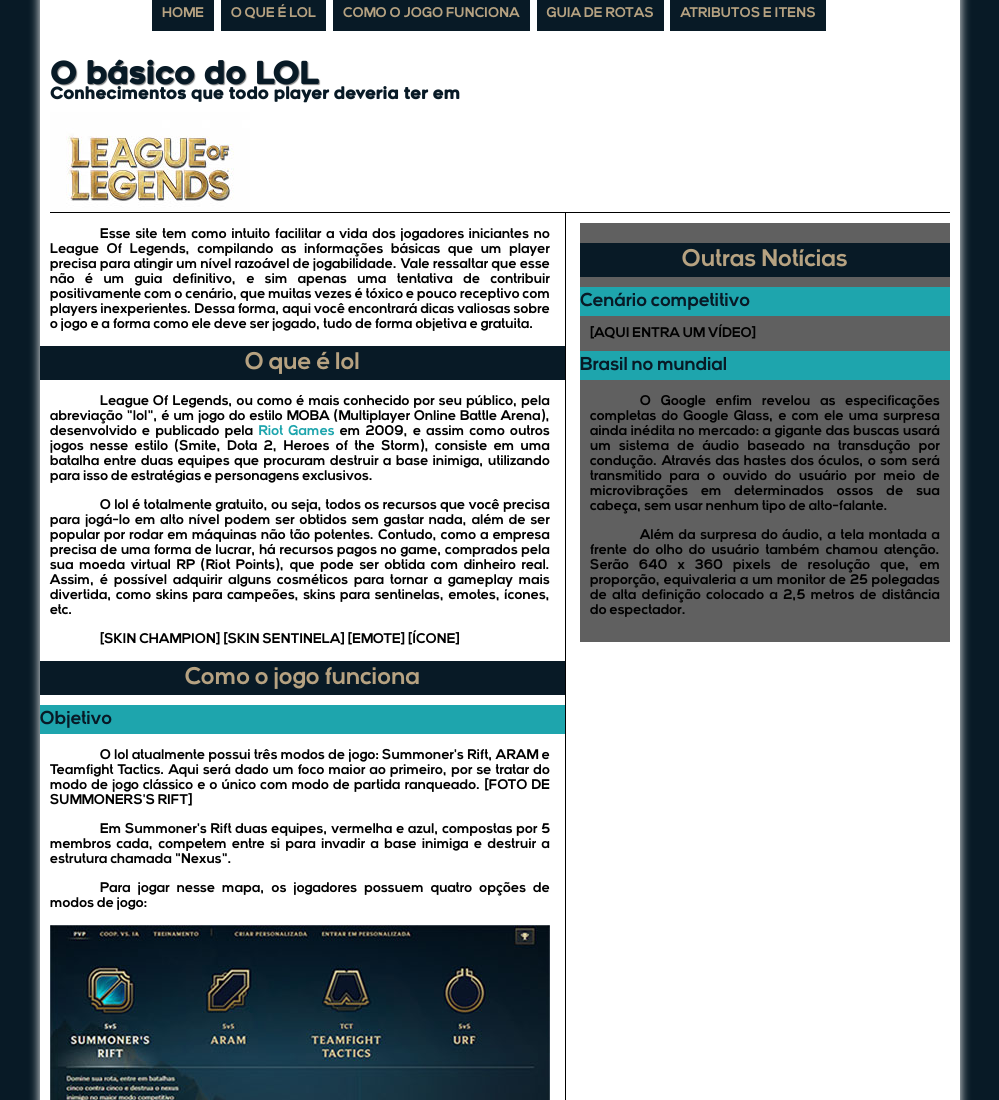
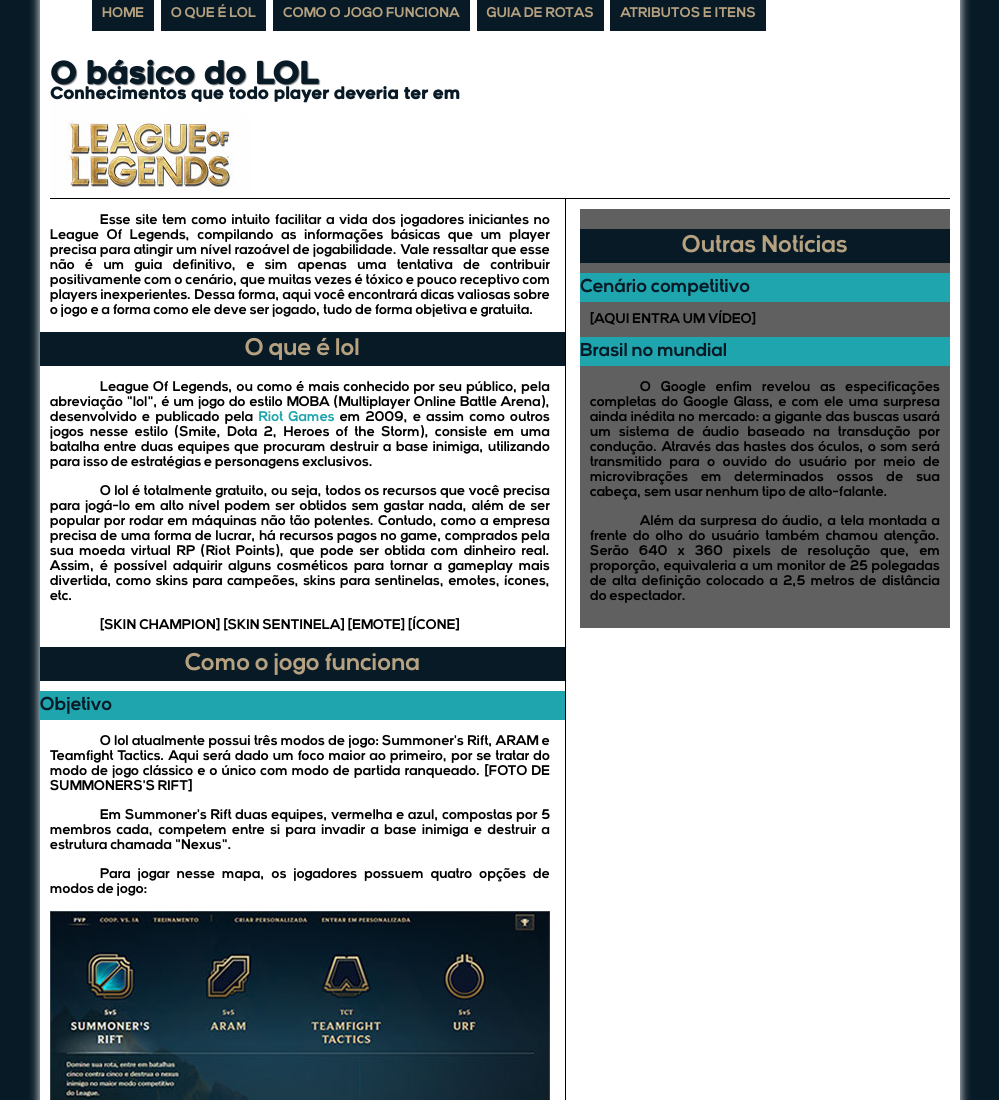
Before and after one commit to Leonardo-FP/Guia-do-Lolzeiro, a plain HTML site: page index.html in a window 1280 px wide. Shown: the top 1100 px of the page, without its empty margins (140-1139 px from the left). Drawn offline with Linux system fonts and the light colour scheme; files whose address does not match are found by name.

Commit message:
15/10 certo

```diff
--- a/estilo.css
+++ b/estilo.css
@@ -10,6 +10,9 @@
     src: url("_fonts/RenogareSoft-Regular.ttf");
 }
 
+hgroup.posicao {
+    position: absolute;
+}
 
 body {
     font-family: 'FonteTitulos', sans-serif;
@@ -45,6 +48,7 @@ header#cabecalho {
     border-bottom: 1px #000000 solid;
     height: 200px;
     background: url("_imagens/logo-lol-certo.jpg") no-repeat 0px 100px;
+    display: flex;
 }
 
 header#cabecalho h1 {
@@ -76,7 +80,8 @@ nav#menu ul {
     text-transform: uppercase;
     position: absolute;
     top: -20px;
-    left: 250px;
+    margin-left: auto;
+    margin-right: auto;
 }
 
 nav#menu li {
```
Also changed, not shown: _imagens/logo-lol-certo.jpg (renamed from _imagens/imagens sem formatação/logo-lol-certo.jpg).
